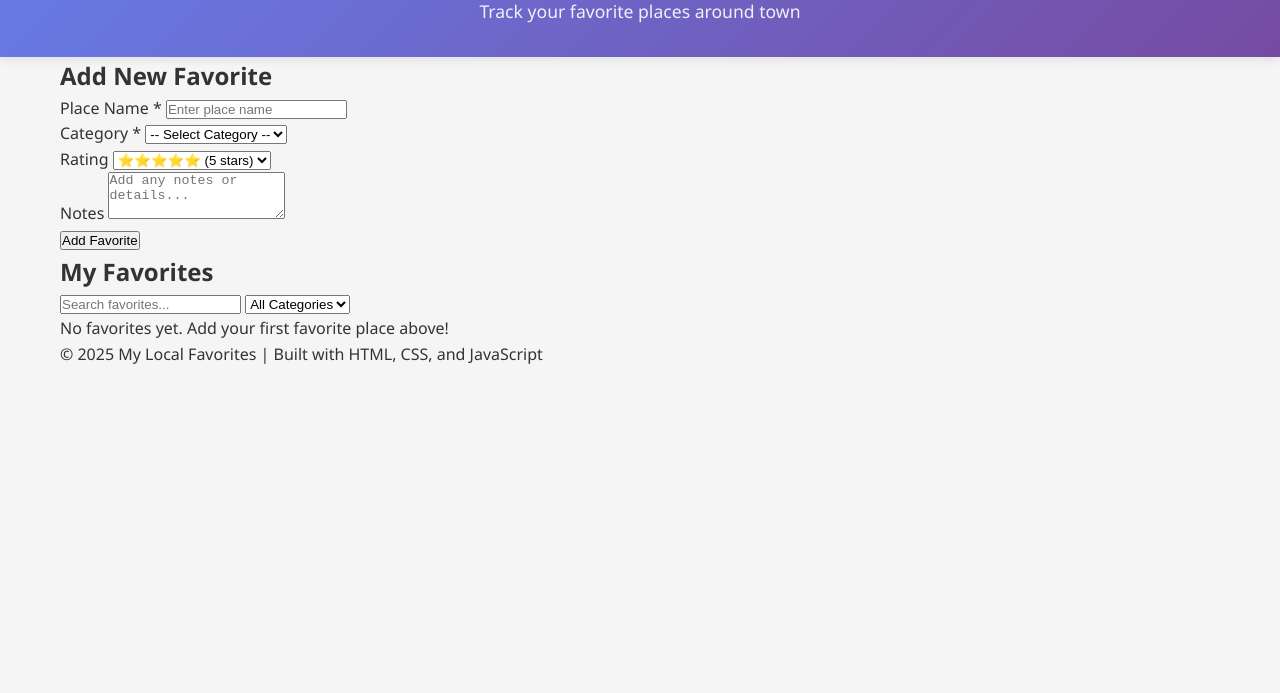
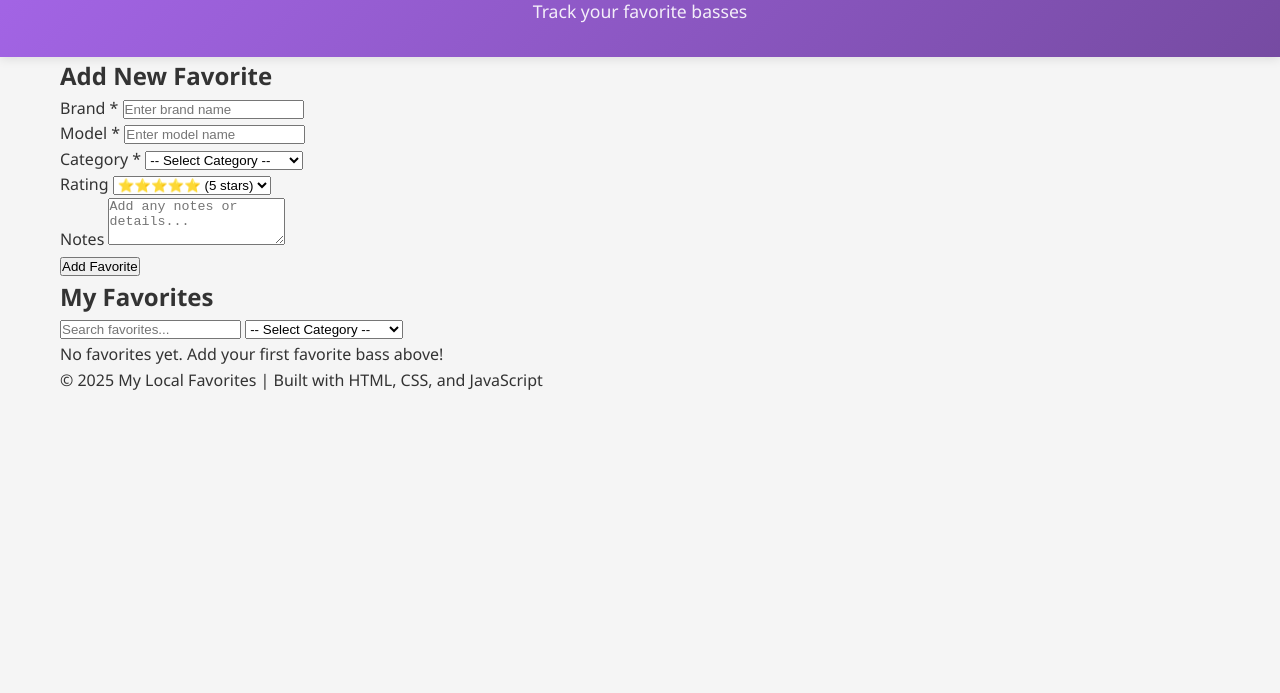
Before and after one commit to TCU-DCDA/40363-local-favorites-tracker, a plain HTML site: page index.html in a window 1280 px wide. Shown: the part 107-800 px from the top of the page. Drawn offline with Linux system fonts and the light colour scheme.

Commit message:
Update app for bass guitar tracking and add lab11 guide
Changed the app theme from local places to favorite bass guitars in index.html, updating form fields, categories, and placeholder text accordingly. Adjusted the header gradient color in styles.css. Added labs/lab11.md with detailed instructions for setting up the project, building the HTML structure, and organizing CSS for the Local Favorites Tracker.

```diff
--- a/css/styles.css
+++ b/css/styles.css
@@ -43,7 +43,7 @@ body {
    ========================================== */
 
 header {
-    background: linear-gradient(135deg, #667eea 0%, #764ba2 100%);
+    background: linear-gradient(135deg, #a666ea 0%, #764ba2 100%);
     color: white;
     padding: 2rem 0;
     text-align: center;
--- a/index.html
+++ b/index.html
@@ -15,8 +15,8 @@
     <!-- Header Section -->
     <header>
         <div class="container">
-            <h1>My Local Favorites</h1>
-            <p class="subtitle">Track your favorite places around town</p>
+            <h1>My Favorite Bass Guitars</h1>
+            <p class="subtitle">Track your favorite basses</p>
         </div>
     </header>
 
@@ -30,8 +30,12 @@
 
                 <!-- Name Input -->
                 <div class="form-group">
-                    <label for="name">Place Name *</label>
-                    <input type="text" id="name" name="name" required placeholder="Enter place name"
+                    <label for="name">Brand *</label>
+                    <input type="text" id="name" name="name" required placeholder="Enter brand name"
+                        aria-required="true"></div>
+                        <div>
+                    <label for="model">Model *</label>
+                    <input type="text" id="model" name="model" required placeholder="Enter model name"
                         aria-required="true">
                 </div>
 
@@ -40,12 +44,12 @@
                     <label for="category">Category *</label>
                     <select id="category" name="category" required aria-required="true">
                         <option value="">-- Select Category --</option>
-                        <option value="coffee">Coffee Shop</option>
-                        <option value="restaurants">Restaurant</option>
-                        <option value="parks">Park</option>
-                        <option value="entertainment">Entertainment</option>
-                        <option value="study-spots">Study Spot</option>
-                        <option value="fitness">Fitness</option>
+                        <option value="four-string-elect">4-String Electric</option>
+                        <option value="five-string-elect">5-String Electric</option>
+                        <option value="four-string-semi">4-String Semi-Acoustic</option>
+                        <option value="five-string-semi">5-String Semi-Acoustic</option>
+                        <option value="four-string-eub">4-String EUB</option>
+                        <option value="five-string-eub">5-String EUB</option>
                         <option value="other">Other</option>
                     </select>
                 </div>
@@ -81,14 +85,14 @@
             <div class="search-controls">
                 <input type="text" id="search-input" placeholder="Search favorites..." aria-label="Search favorites">
                 <select id="category-filter" aria-label="Filter by category">
-                    <option value="all">All Categories</option>
-                    <option value="coffee">Coffee Shop</option>
-                    <option value="restaurants">Restaurant</option>
-                    <option value="parks">Park</option>
-                    <option value="entertainment">Entertainment</option>
-                    <option value="study-spots">Study Spot</option>
-                    <option value="fitness">Fitness</option>
-                    <option value="other">Other</option>
+                <option value="">-- Select Category --</option>
+                        <option value="four-string-elect">4-String Electric</option>
+                        <option value="five-string-elect">5-String Electric</option>
+                        <option value="four-string-semi">4-String Semi-Acoustic</option>
+                        <option value="five-string-semi">5-String Semi-Acoustic</option>
+                        <option value="four-string-eub">4-String EUB</option>
+                        <option value="five-string-eub">5-String EUB</option>
+                        <option value="other">Other</option>
                 </select>
             </div>
         </section>
@@ -96,8 +100,8 @@
 <section class="favorites-section">
     <div id="favorites-list" class="favorites-grid">
         <!-- JavaScript will add favorite cards here -->
-        <!-- For now, add placeholder message -->
-        <p class="empty-message">No favorites yet. Add your first favorite place above!</p>
+
+        <p class="empty-message">No favorites yet. Add your first favorite bass above!</p>
     </div>
 </section>
 
```
Also changed, not shown: 1 other file.
